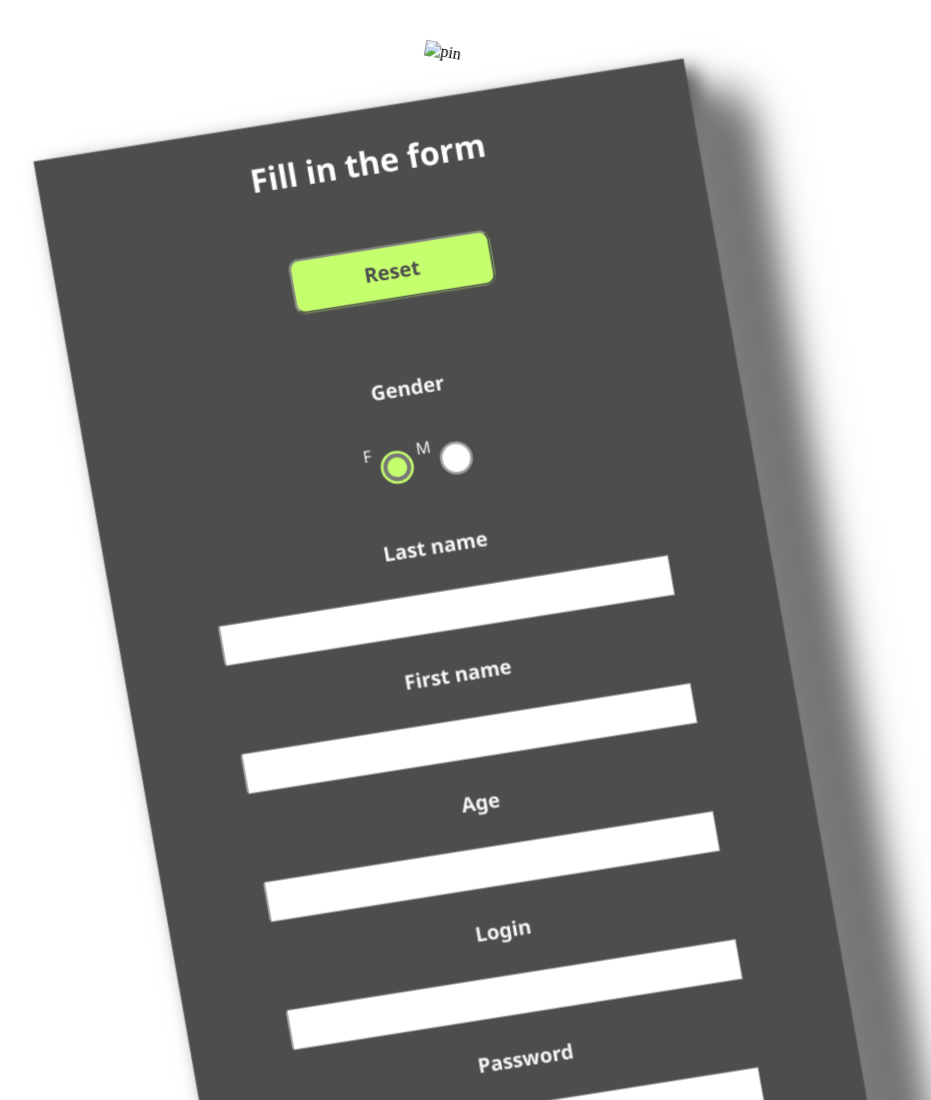
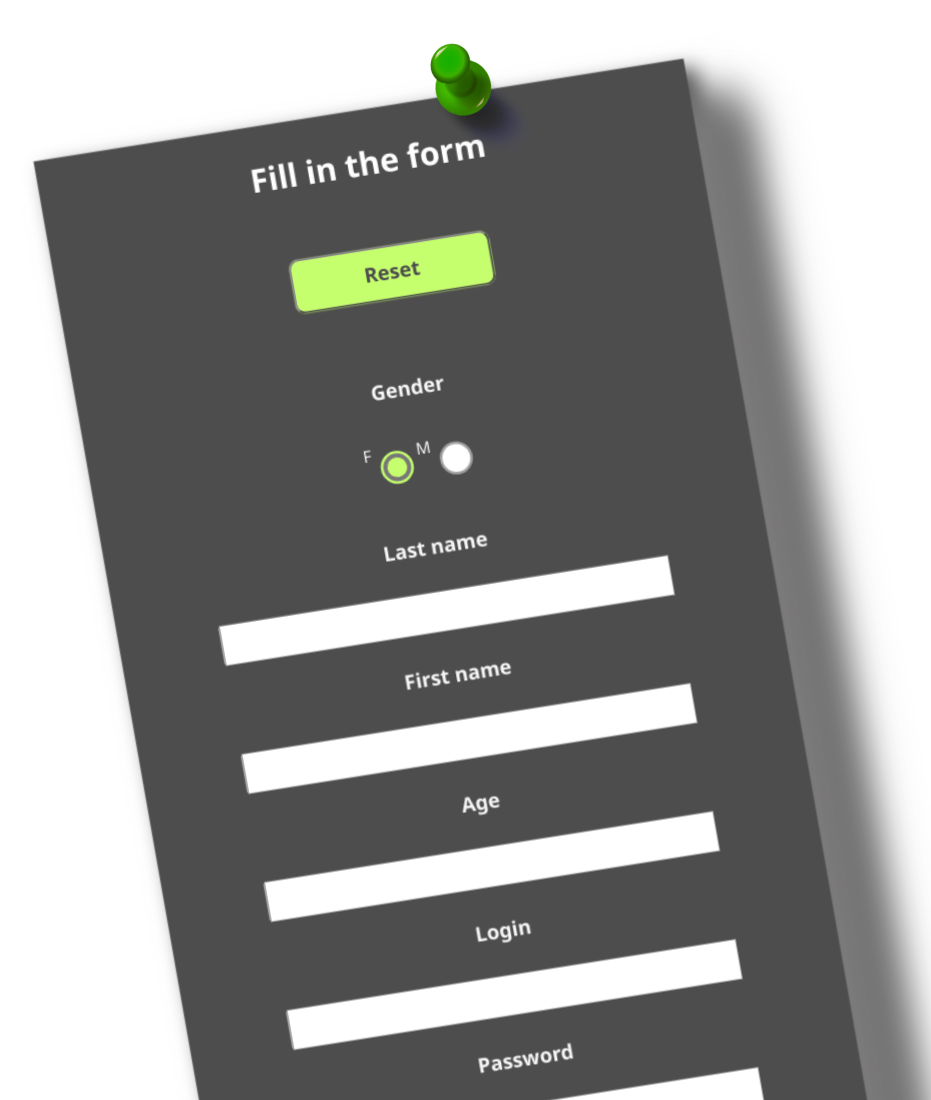
Before and after one commit to clem-art/clem-art.github.io, a plain HTML site: page form validation 2/form.html in a window 1280 px wide. Shown: the top 1100 px of the page, without its empty margins (266-1197 px from the left). Drawn offline with Linux system fonts and the light colour scheme.

Commit message:
Update form.html

```diff
--- a/form validation 2/form.html
+++ b/form validation 2/form.html
@@ -67,6 +67,6 @@
       <br /><br />
       <input class="hvr-float-shadow" type="submit" id="submit"></input>
     </form>
-    <img id="pin" src="form validation 2/assets/pin.png" alt="pin">
+    <img id="pin" src="/form validation 2/assets/pin.png" alt="pin">
   </body>
 </html>
```
